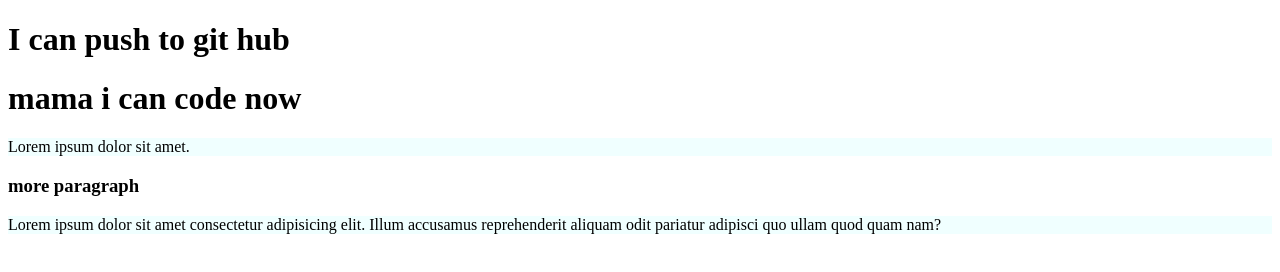
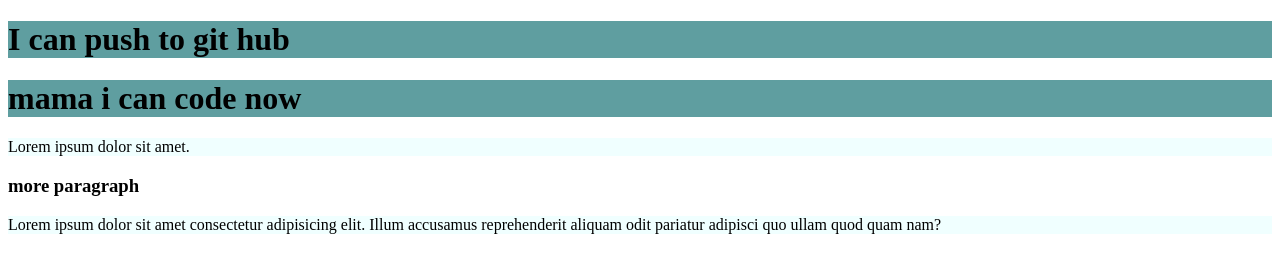
Before and after one commit to mufassir-mahmud/my-second-repo, a plain HTML site: page index.html in a window 1280 px wide. Drawn offline with Linux system fonts and the light colour scheme.

Commit message:
added h1

```diff
--- a/style.css
+++ b/style.css
@@ -1,3 +1,6 @@
 p{
     background-color: azure;
 }
+h1{
+    background-color: cadetblue;
+}
```
